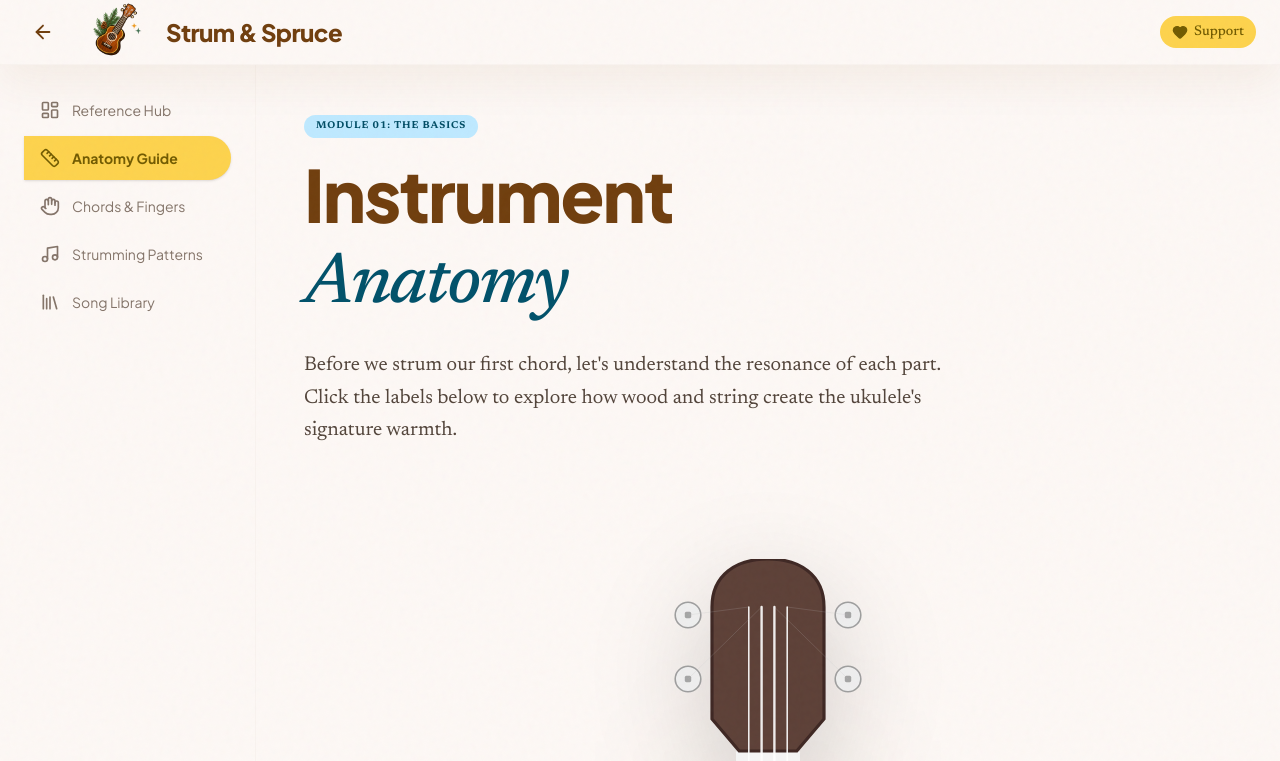
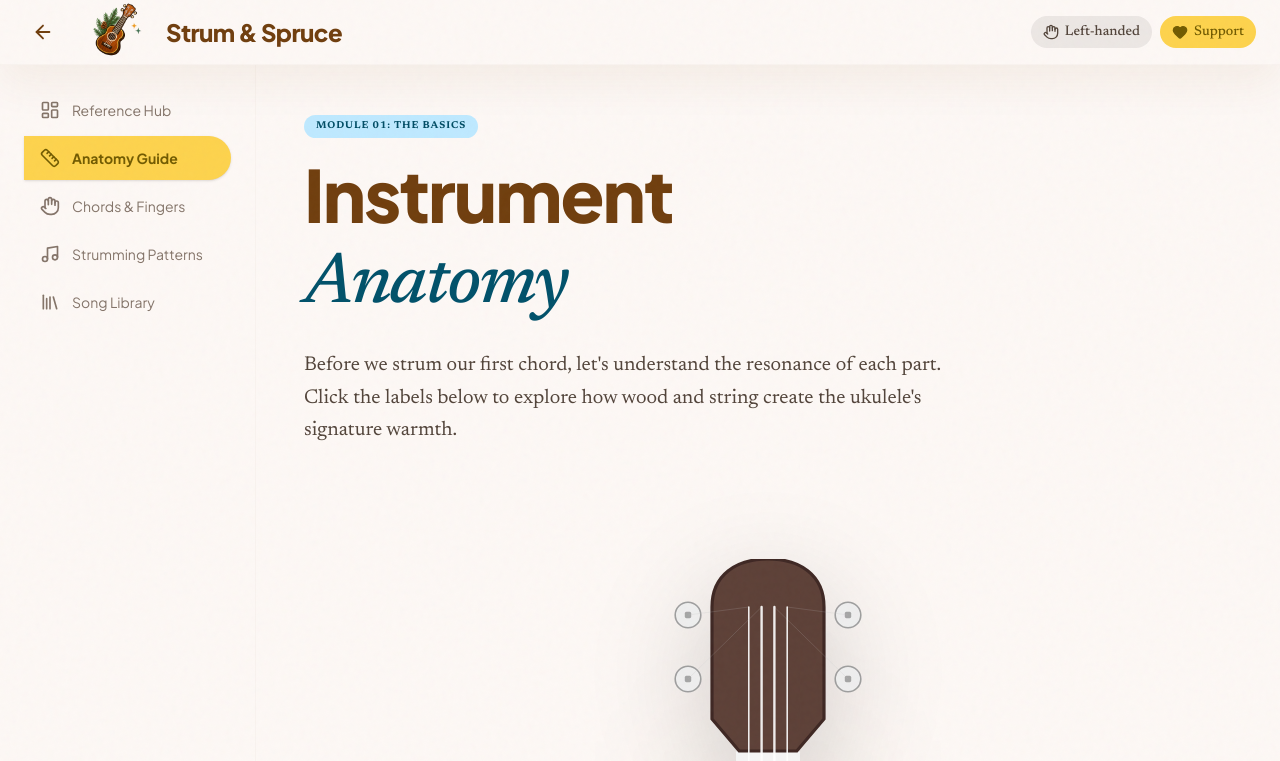
Before and after one commit to DotNetTitan/strum-and-spruce, a React (Vite) app: page /lessons/anatomy in a window 1280 px wide. Shown: the top 761 px of the page. Built offline with nearby package versions, Linux system fonts and the light colour scheme.

Commit message:
Add support for left hand mode toggle

```diff
--- a/src/components/chords/ChordDiagram.tsx
+++ b/src/components/chords/ChordDiagram.tsx
@@ -6,6 +6,7 @@ import {
   stringCenterLeftPercent,
 } from '../../lib/chordDiagramLayout';
 import { cn } from '../../lib/utils';
+import { useApp } from '../../context/AppContext';
 
 /** Props for {@link UkuleleChordDiagram}. */
 export interface UkuleleChordDiagramProps {
@@ -16,17 +17,25 @@ export interface UkuleleChordDiagramProps {
 }
 
 const STRING_LABELS = ['G', 'C', 'E', 'A'] as const;
+const REVERSED_STRING_LABELS = ['A', 'E', 'C', 'G'] as const;
 
 /**
  * Full fretboard diagram: nut markers (open / mute), fret labels, finger dots.
  * Finger dots are non-interactive (no preview/audio).
  */
 export const UkuleleChordDiagram = ({ chord, className }: UkuleleChordDiagramProps) => {
+  const { isLeftHanded } = useApp();
   const startFret = computeDiagramStartFret([
     ...chord.frets.filter((f) => f > 0),
     ...chord.placements.map((p) => p.fret),
   ]);
   const fretLabels = Array.from({ length: 5 }, (_, i) => startFret + i);
+
+  const labels = isLeftHanded ? REVERSED_STRING_LABELS : STRING_LABELS;
+  const frets = isLeftHanded ? [...chord.frets].reverse() : chord.frets;
+  const placements = isLeftHanded
+    ? chord.placements.map((p) => ({ ...p, stringIndex: 3 - p.stringIndex }))
+    : chord.placements;
 
   return (
     <div
@@ -36,14 +45,14 @@ export const UkuleleChordDiagram = ({ chord, className }: UkuleleChordDiagramPro
       )}
     >
       <div className="flex px-3">
-        {STRING_LABELS.map((s) => (
+        {labels.map((s) => (
           <div key={s} className="flex min-w-0 flex-1 justify-center">
             <span className="font-label text-xs font-bold text-outline">{s}</span>
           </div>
         ))}
       </div>
       <div className="mt-1 flex min-h-[28px] items-center px-3">
-        {chord.frets.map((fret, i) => (
+        {frets.map((fret, i) => (
           <div key={i} className="flex flex-1 justify-center">
             {fret === -1 ? (
               <span
@@ -89,7 +98,7 @@ export const UkuleleChordDiagram = ({ chord, className }: UkuleleChordDiagramPro
               <div key={line} className="h-px w-full bg-outline/20" />
             ))}
           </div>
-          {chord.placements.map((p) => {
+          {placements.map((p) => {
             const rel = p.fret - startFret + 1;
             const left = stringCenterLeftPercent(p.stringIndex);
             const top = fretCenterTopPercent(rel);
--- a/src/components/ui/TopBar.tsx
+++ b/src/components/ui/TopBar.tsx
@@ -1,13 +1,18 @@
 import { Link } from 'react-router-dom';
 import { ArrowLeft } from 'lucide-react';
 import { Heart } from 'lucide-react';
+import { Hand } from 'lucide-react';
 import logoUrl from '/logo.png?url';
+import { useApp } from '../../context/AppContext';
 
 interface TopBarProps {
   showBack?: boolean;
 }
 
-export const TopBar = ({ showBack = false }: TopBarProps) => (
+export const TopBar = ({ showBack = false }: TopBarProps) => {
+  const { isLeftHanded, toggleLeftHanded } = useApp();
+
+  return (
     <header className="fixed top-0 w-full z-50 bg-background/80 backdrop-blur-xl border-b border-outline-variant/10 editorial-shadow pt-[env(safe-area-inset-top,0px)]">
       <div className="flex justify-between items-center gap-2 px-4 sm:px-6 h-16 w-full max-w-screen-2xl mx-auto min-w-0">
         <div className="flex items-center gap-2 sm:gap-4 min-w-0 flex-1">
@@ -27,6 +32,19 @@ export const TopBar = ({ showBack = false }: TopBarProps) => (
           </Link>
         </div>
         <div className="flex items-center gap-2">
+          <button
+            onClick={toggleLeftHanded}
+            className={`flex items-center gap-1.5 px-3 py-1.5 rounded-full text-sm font-medium transition-colors ${
+              isLeftHanded
+                ? 'bg-primary text-on-primary'
+                : 'bg-surface-container-high text-on-surface-variant hover:bg-surface-container-high/80'
+            }`}
+            aria-label={isLeftHanded ? 'Switch to right-handed mode' : 'Switch to left-handed mode'}
+            aria-pressed={isLeftHanded}
+          >
+            <Hand size={16} />
+            <span className="hidden sm:inline">Left-handed</span>
+          </button>
           <a
             href="https://ko-fi.com/strumandspruce"
             target="_blank"
@@ -41,3 +59,4 @@ export const TopBar = ({ showBack = false }: TopBarProps) => (
       </div>
     </header>
   );
+};
--- a/src/context/AppContext.tsx
+++ b/src/context/AppContext.tsx
@@ -1,16 +1,34 @@
-import React, { createContext, useContext } from 'react';
+import React, { createContext, useContext, useState, useEffect } from 'react';
 
 interface AppState {
   progress: number;
   completedLessons: string[];
   completeLesson: (id: string) => void;
+  isLeftHanded: boolean;
+  toggleLeftHanded: () => void;
 }
 
 const AppContext = createContext<AppState | undefined>(undefined);
 
+const STORAGE_KEY = 'strum-spruce-left-handed';
+
 export const AppProvider: React.FC<{ children: React.ReactNode }> = ({ children }) => {
+  const [isLeftHanded, setIsLeftHanded] = useState(() => {
+    if (typeof window !== 'undefined') {
+      const stored = localStorage.getItem(STORAGE_KEY);
+      if (stored !== null) return stored === 'true';
+    }
+    return false;
+  });
+
+  useEffect(() => {
+    localStorage.setItem(STORAGE_KEY, String(isLeftHanded));
+  }, [isLeftHanded]);
+
+  const toggleLeftHanded = () => setIsLeftHanded(prev => !prev);
+
   return (
-    <AppContext.Provider value={{ progress: 0, completedLessons: [], completeLesson: () => { } }}>
+    <AppContext.Provider value={{ progress: 0, completedLessons: [], completeLesson: () => { }, isLeftHanded, toggleLeftHanded }}>
       {children}
     </AppContext.Provider>
   );
```
Lines whose indentation alone changed are shown as unchanged.
